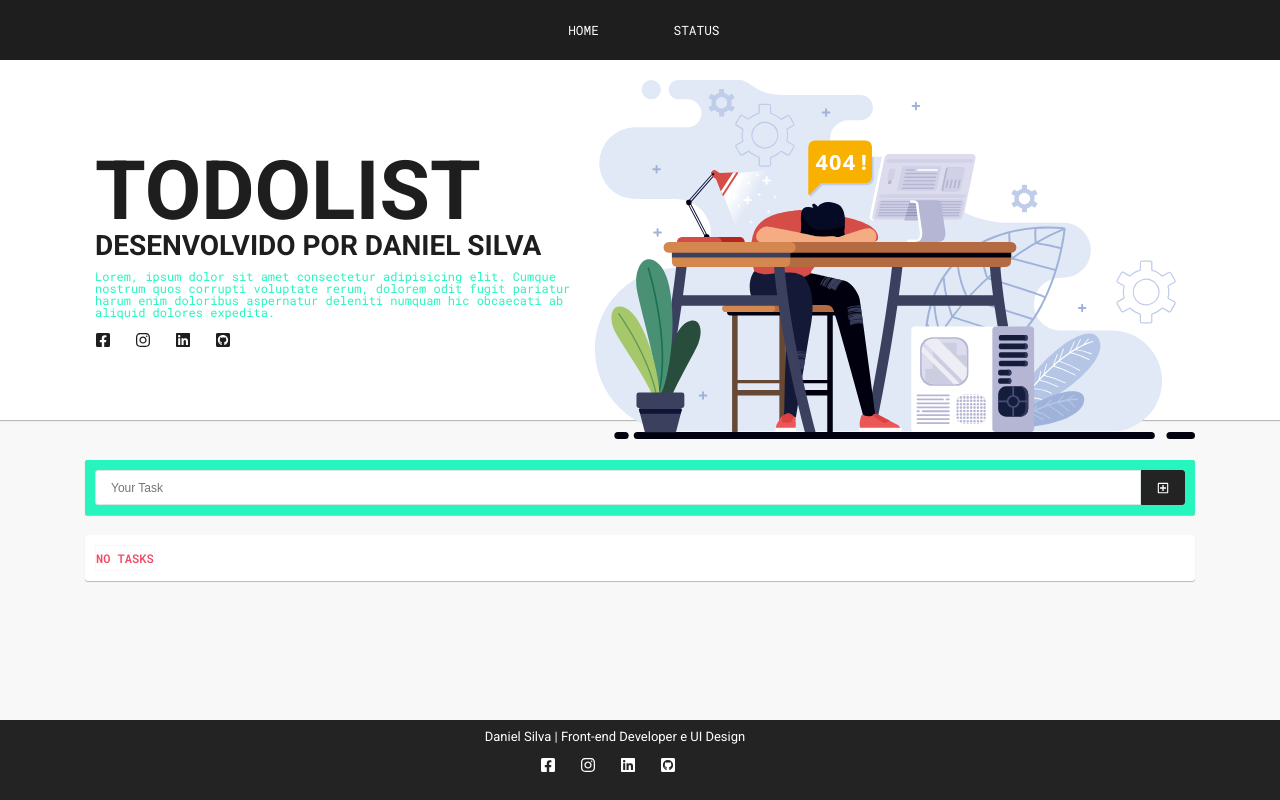
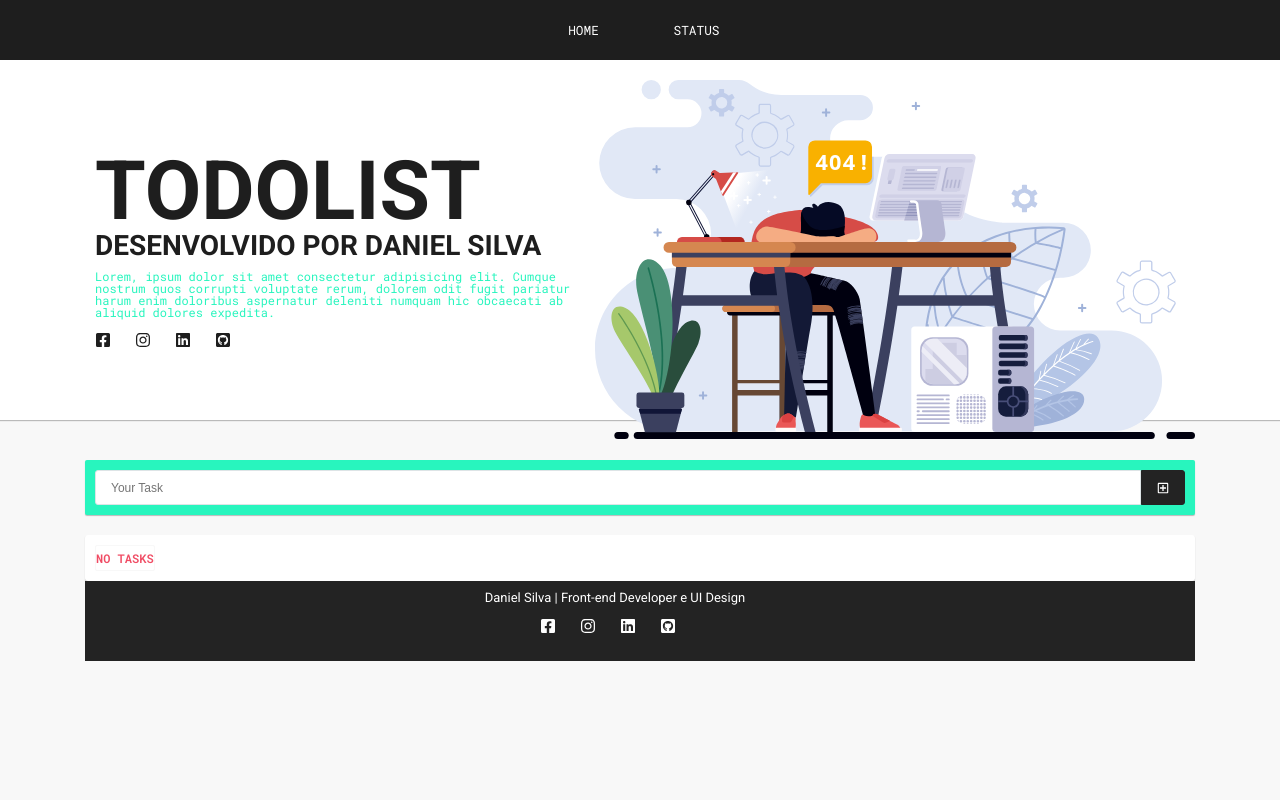
Before and after one commit to daniel-silva-dxp/TodoList-React, a React (Create React App) app: page / in a window 1280 px wide. Built offline with nearby package versions, Linux system fonts and the light colour scheme.

Commit message:
feat: alterando estilização do component footer

```diff
--- a/src/components/footer/index.css
+++ b/src/components/footer/index.css
@@ -1,13 +1,13 @@
 footer {
-    position: absolute;
+	width: 100%;
+	height: 80px;
+	position: relative;
 	bottom: 0;
 	left: 0;
-    right: 0;
-    height: 10vh;
 }
 footer.wrap {
 	background-color: #232323;
-    color: #fff
+	color: #fff;
 }
 footer.wrap > .container {
 	padding: 10px 0;
```
Lines whose indentation alone changed are shown as unchanged.
